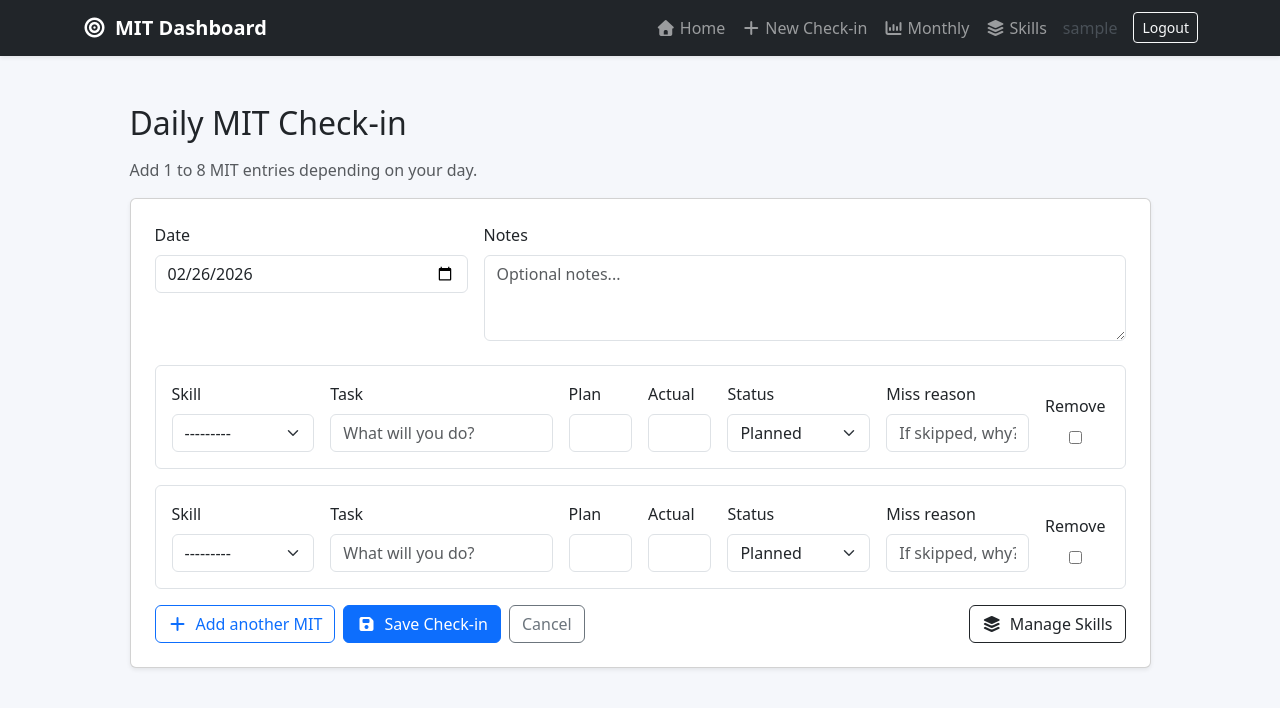
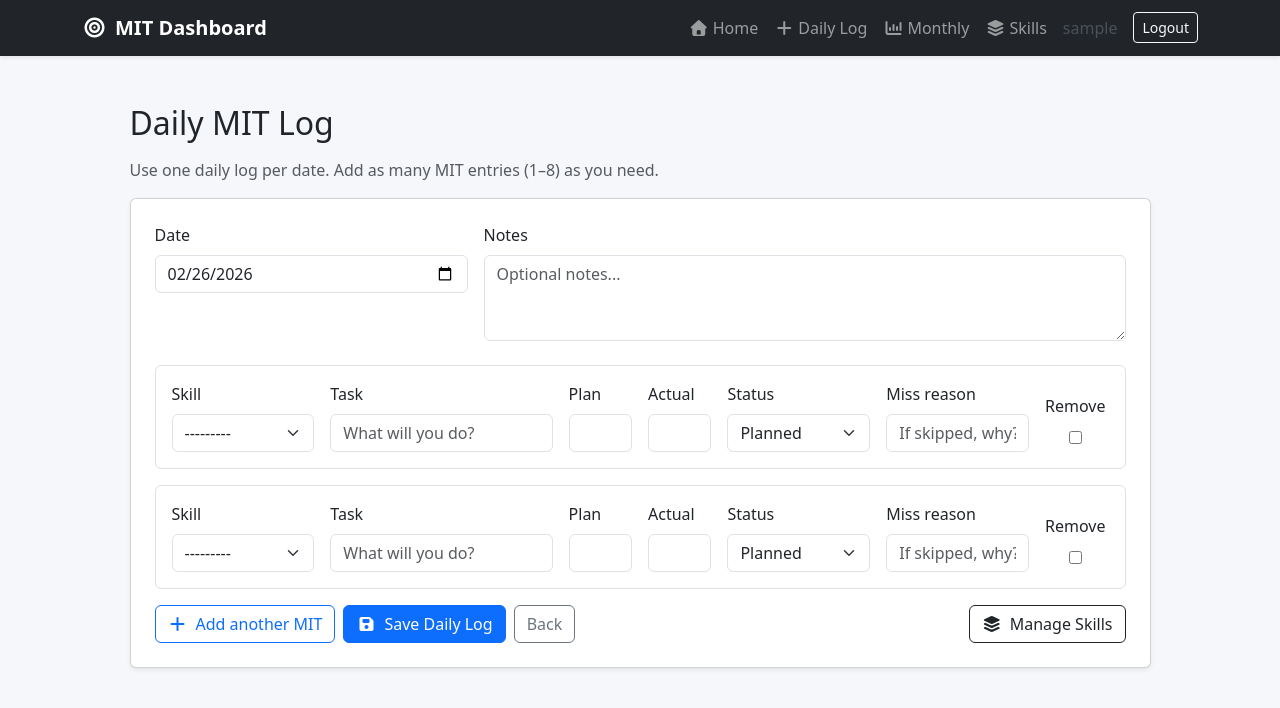
Before and after one commit to elivergara/Focused-Time-Tracker, a Django app: page /checkins/new/ in a window 1280 px wide. Shown: the top 708 px of the page. Run offline with Django 5.2, Linux system fonts and the light colour scheme; the visitor is signed in with stand-in values (Sample User, id 1); data that the repository does not hold is empty; style sheets or scripts are compiled from the project's sources; some libraries are stand-ins or nearby versions.

Commit message:
Simplify to single daily log flow; remove edit route and make same-day append UX

```diff
--- a/core/urls.py
+++ b/core/urls.py
@@ -7,7 +7,6 @@ urlpatterns = [
     path("signup/", views.signup, name="signup"),
     path("checkins/new/", views.checkin_create, name="checkin_create"),
     path("checkins/<int:pk>/", views.checkin_detail, name="checkin_detail"),
-    path("checkins/<int:pk>/edit/", views.checkin_edit, name="checkin_edit"),
     path("skills/", views.skill_manage, name="skill_manage"),
     path("summary/monthly/", views.monthly_summary, name="monthly_summary"),
 ]
--- a/core/views.py
+++ b/core/views.py
@@ -146,54 +146,38 @@ def home(request):
 
 @login_required
 def checkin_create(request):
-    checkin = DailyCheckin(owner=request.user)
+    selected_date = request.GET.get("date")
+    try:
+        target_date = datetime.strptime(selected_date, "%Y-%m-%d").date() if selected_date else date.today()
+    except ValueError:
+        target_date = date.today()
+
+    checkin = DailyCheckin.objects.filter(owner=request.user, date=target_date).first()
+    if not checkin:
+        checkin = DailyCheckin(owner=request.user, date=target_date)
 
     if request.method == "POST":
         form = DailyCheckinForm(request.POST, instance=checkin)
         formset = MITSessionFormSet(request.POST, instance=checkin, form_kwargs={"user": request.user}, prefix="mits")
-        if form.is_valid() and formset.is_valid():
-            checkin = form.save(commit=False)
-            checkin.owner = request.user
 
-            existing = DailyCheckin.objects.filter(owner=request.user, date=checkin.date).first()
-            if existing:
-                messages.info(request, f"A check-in already exists for {checkin.date}. Opened it for editing.")
-                return redirect("checkin_edit", pk=existing.pk)
-
-            checkin.save()
-            formset.instance = checkin
-            formset.save()
-            messages.success(request, "Daily MIT check-in saved.")
-            return redirect("home")
-    else:
-        form = DailyCheckinForm(instance=checkin, initial={"date": date.today()})
-        formset = MITSessionFormSet(instance=checkin, form_kwargs={"user": request.user}, prefix="mits")
-
-    return render(request, "core/checkin_form.html", {"form": form, "formset": formset, "mode": "create"})
-
-
-@login_required
-def checkin_edit(request, pk):
-    checkin = get_object_or_404(DailyCheckin, pk=pk, owner=request.user)
-
-    if request.method == "POST":
-        form = DailyCheckinForm(request.POST, instance=checkin)
-        formset = MITSessionFormSet(request.POST, instance=checkin, form_kwargs={"user": request.user}, prefix="mits")
         if form.is_valid() and formset.is_valid():
             candidate = form.save(commit=False)
-            collision = DailyCheckin.objects.filter(owner=request.user, date=candidate.date).exclude(pk=checkin.pk).exists()
-            if collision:
-                form.add_error("date", "You already have a check-in on this date.")
-            else:
-                form.save()
-                formset.save()
-                messages.success(request, "Check-in updated.")
-                return redirect("checkin_detail", pk=checkin.pk)
+            existing_other = DailyCheckin.objects.filter(owner=request.user, date=candidate.date).exclude(pk=checkin.pk if checkin.pk else None).first()
+            if existing_other:
+                messages.info(request, f"Loaded existing daily log for {candidate.date}. Add your MITs there.")
+                return redirect(f"/checkins/new/?date={candidate.date.isoformat()}")
+
+            candidate.owner = request.user
+            candidate.save()
+            formset.instance = candidate
+            formset.save()
+            messages.success(request, "Daily log saved.")
+            return redirect(f"/checkins/new/?date={candidate.date.isoformat()}")
     else:
         form = DailyCheckinForm(instance=checkin)
         formset = MITSessionFormSet(instance=checkin, form_kwargs={"user": request.user}, prefix="mits")
 
-    return render(request, "core/checkin_form.html", {"form": form, "formset": formset, "mode": "edit", "checkin": checkin})
+    return render(request, "core/checkin_form.html", {"form": form, "formset": formset})
 
 
 @login_required
--- a/templates/base.html
+++ b/templates/base.html
@@ -22,7 +22,7 @@
           <ul class="navbar-nav ms-auto mb-2 mb-lg-0">
             {% if request.user.is_authenticated %}
               <li class="nav-item"><a class="nav-link" href="{% url 'home' %}"><i class="fa-solid fa-house me-1"></i>Home</a></li>
-              <li class="nav-item"><a class="nav-link" href="{% url 'checkin_create' %}"><i class="fa-solid fa-plus me-1"></i>New Check-in</a></li>
+              <li class="nav-item"><a class="nav-link" href="{% url 'checkin_create' %}"><i class="fa-solid fa-plus me-1"></i>Daily Log</a></li>
               <li class="nav-item"><a class="nav-link" href="{% url 'monthly_summary' %}"><i class="fa-solid fa-chart-column me-1"></i>Monthly</a></li>
               <li class="nav-item"><a class="nav-link" href="{% url 'skill_manage' %}"><i class="fa-solid fa-layer-group me-1"></i>Skills</a></li>
               <li class="nav-item"><span class="nav-link text-light-emphasis">{{ request.user.username }}</span></li>
--- a/templates/core/checkin_detail.html
+++ b/templates/core/checkin_detail.html
@@ -5,10 +5,7 @@
 <div class="container py-5">
   <div class="d-flex justify-content-between align-items-center mb-3">
     <h2 class="mb-0">Check-in {{ checkin.date }}</h2>
-    <div class="d-flex gap-2">
-      <a href="{% url 'checkin_edit' checkin.pk %}" class="btn btn-primary"><i class="fa-solid fa-pen me-2"></i>Edit</a>
-      <a href="{% url 'home' %}" class="btn btn-outline-secondary">Back</a>
-    </div>
+    <a href="{% url 'home' %}" class="btn btn-outline-secondary">Back</a>
   </div>
 
   {% if checkin.notes %}<div class="alert alert-light border">{{ checkin.notes }}</div>{% endif %}
--- a/templates/core/checkin_form.html
+++ b/templates/core/checkin_form.html
@@ -1,12 +1,12 @@
 {% extends 'base.html' %}
-{% block title %}{% if mode == 'edit' %}Edit Check-in{% else %}New Check-in{% endif %} · MIT Dashboard{% endblock %}
+{% block title %}Daily Log · MIT Dashboard{% endblock %}
 
 {% block content %}
 <div class="container py-5">
   <div class="row justify-content-center">
     <div class="col-lg-11">
-      <h2 class="mb-3">{% if mode == 'edit' %}Edit MIT Check-in{% else %}Daily MIT Check-in{% endif %}</h2>
-      <p class="text-muted">Add 1 to 8 MIT entries depending on your day.</p>
+      <h2 class="mb-3">Daily MIT Log</h2>
+      <p class="text-muted">Use one daily log per date. Add as many MIT entries (1–8) as you need.</p>
 
       <form method="post" class="card shadow-sm p-4" id="mit-form">
         {% csrf_token %}
@@ -63,8 +63,8 @@
 
         <div class="d-flex gap-2 flex-wrap">
           <button class="btn btn-outline-primary" type="button" id="add-mit-btn"><i class="fa-solid fa-plus me-2"></i>Add another MIT</button>
-          <button class="btn btn-primary" type="submit"><i class="fa-solid fa-floppy-disk me-2"></i>{% if mode == 'edit' %}Update Check-in{% else %}Save Check-in{% endif %}</button>
-          <a href="{% if mode == 'edit' %}{% url 'checkin_detail' checkin.pk %}{% else %}{% url 'home' %}{% endif %}" class="btn btn-outline-secondary">Cancel</a>
+          <button class="btn btn-primary" type="submit"><i class="fa-solid fa-floppy-disk me-2"></i>Save Daily Log</button>
+          <a href="{% url 'home' %}" class="btn btn-outline-secondary">Back</a>
           <a href="{% url 'skill_manage' %}" class="btn btn-outline-dark ms-auto"><i class="fa-solid fa-layer-group me-2"></i>Manage Skills</a>
         </div>
       </form>
--- a/templates/core/home.html
+++ b/templates/core/home.html
@@ -12,7 +12,7 @@
         <h1 class="display-5 fw-bold mb-2">MIT Dashboard</h1>
         <p class="lead mb-3">Your focus, skills, and execution — in one operating view.</p>
         <div class="d-flex gap-2 flex-wrap mb-3">
-          <a href="{% url 'checkin_create' %}" class="btn btn-primary"><i class="fa-solid fa-plus me-2"></i>New MIT Session</a>
+          <a href="{% url 'checkin_create' %}" class="btn btn-primary"><i class="fa-solid fa-plus me-2"></i>Open Daily Log</a>
           <a href="{% url 'monthly_summary' %}" class="btn btn-outline-light"><i class="fa-solid fa-chart-line me-2"></i>Monthly Summary</a>
           <a href="{% url 'skill_manage' %}" class="btn btn-outline-warning"><i class="fa-solid fa-layer-group me-2"></i>Manage Skills</a>
         </div>
```
